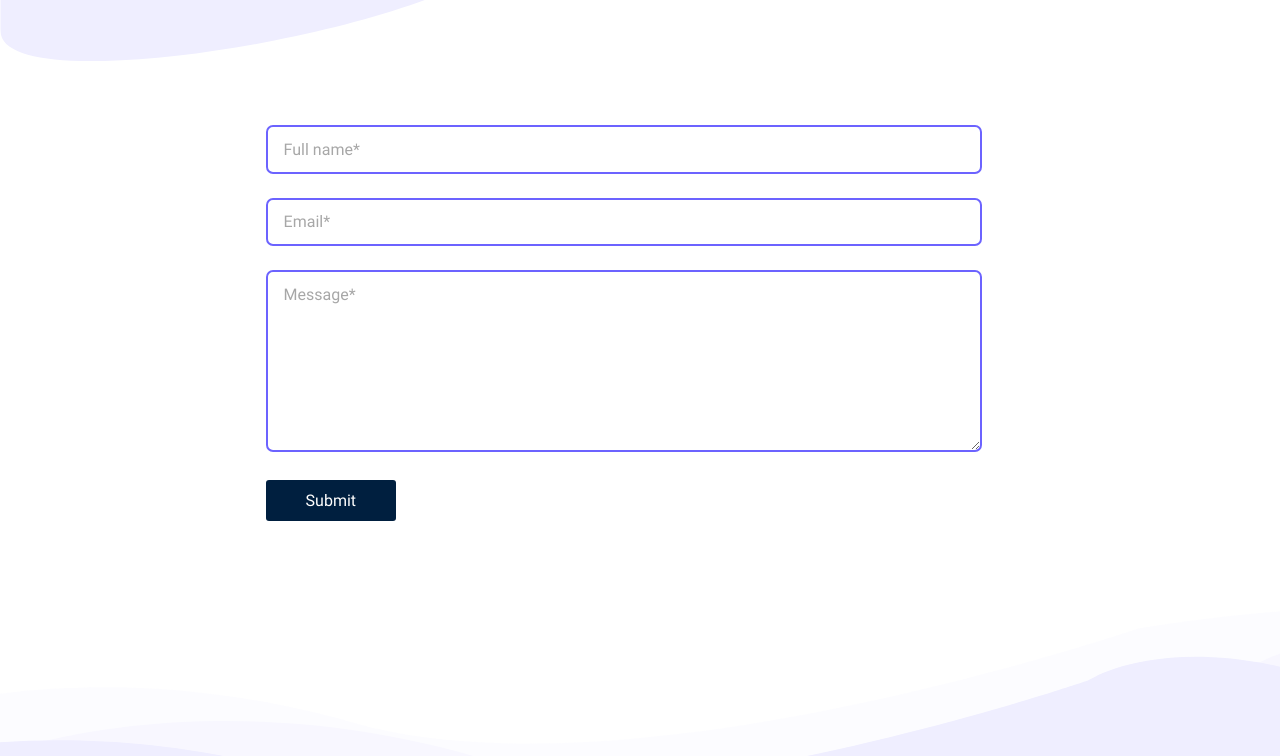
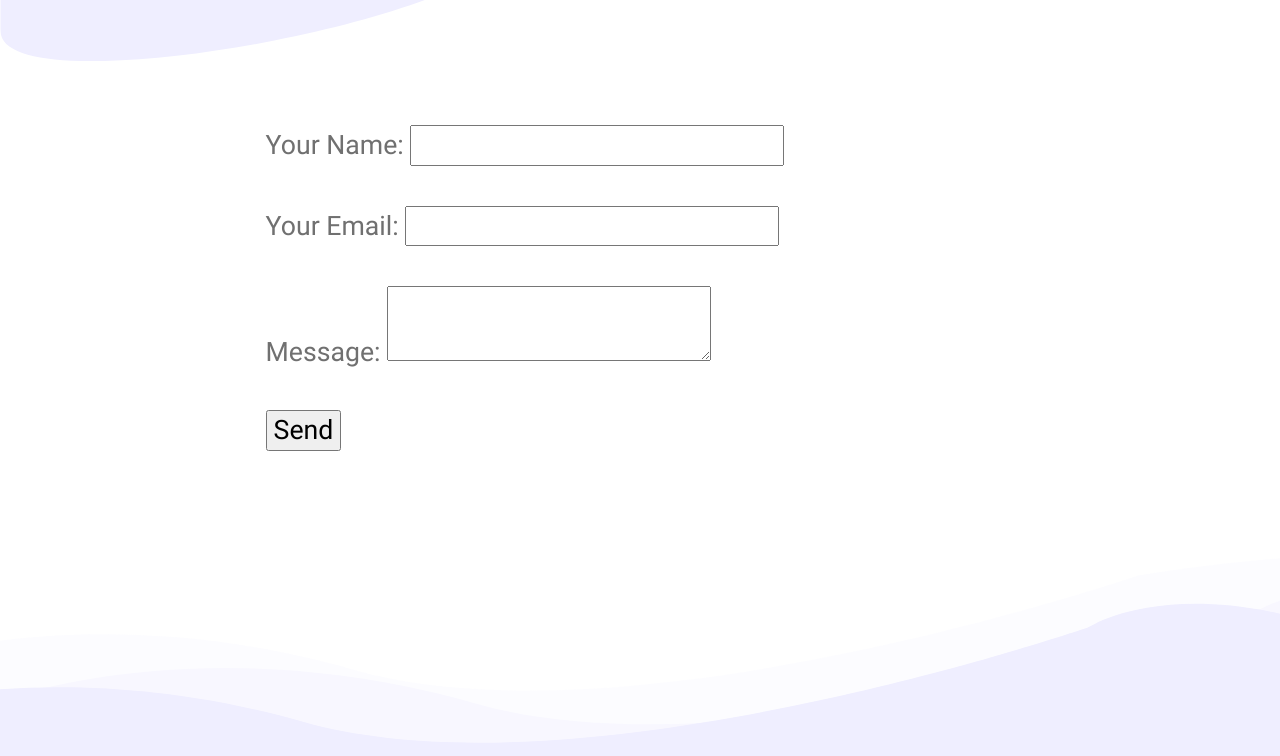
Before and after one commit to SarahMAmann/portfolio, a Gatsby site in the folder gatsby-portfolio-dev/: page / in a window 1280 px wide. Shown: the part 2103-2859 px from the top of the page. Built offline with nearby package versions, Linux system fonts and the light colour scheme; Gatsby itself is replaced by a stand-in of ours.

Commit message:
testing netlify form

```diff
--- a/gatsby-portfolio-dev/src/components/landing/Contact/ContactForm/index.jsx
+++ b/gatsby-portfolio-dev/src/components/landing/Contact/ContactForm/index.jsx
@@ -7,114 +7,130 @@
 import { Error, Center, InputField } from './styles';
 
 export default () => (
-  <Formik
-    initialValues={{
-      name: '',
-      email: '',
-      message: '',
-      recaptcha: '',
-      success: false,
-    }}
-    validationSchema={Yup.object().shape({
-      name: Yup.string().required('Full name field is required'),
-      email: Yup.string()
-        .email('Invalid email')
-        .required('Email field is required'),
-      message: Yup.string().required('Message field is required'),
-      recaptcha: Yup.string().required('Robots are not welcome yet!'),
-    })}
-    onSubmit={async ({ name, email, message }, { setSubmitting, resetForm, setFieldValue }) => {
-      try {
-        await axios({
-          method: 'POST',
-          url: `${process.env.GATSBY_PORTFOLIO_FORMIK_ENDPOINT}`,
-          headers: {
-            'Content-Type': 'application/json',
-          },
-          data: JSON.stringify({
-            name,
-            email,
-            message,
-          }),
-        });
-        setSubmitting(false);
-        setFieldValue('success', true);
-        setTimeout(() => resetForm(), 6000);
-      } catch (err) {
-        setSubmitting(false);
-        setFieldValue('success', false);
-				alert('Something went wrong, please try again!') // eslint-disable-line
-      }
-    }}
-  >
-    {({ values, touched, errors, setFieldValue, isSubmitting }) => (
-      <Form
-        data-netlify="true"
-        data-netlify-honeypot="bot-field"
-        data-netlify-recaptcha="true">
-        <InputField>
-          <Input
-            as={FastField}
-            type="text"
-            name="name"
-            component="input"
-            aria-label="name"
-            placeholder="Full name*"
-            error={touched.name && errors.name}
-          />
-          <ErrorMessage component={Error} name="name" />
-        </InputField>
-        <InputField>
-          <Input
-            id="email"
-            aria-label="email"
-            component="input"
-            as={FastField}
-            type="email"
-            name="email"
-            placeholder="Email*"
-            error={touched.email && errors.email}
-          />
-          <ErrorMessage component={Error} name="email" />
-        </InputField>
-        <InputField>
-          <Input
-            as={FastField}
-            component="textarea"
-            aria-label="message"
-            id="message"
-            rows="8"
-            type="text"
-            name="message"
-            placeholder="Message*"
-            error={touched.message && errors.message}
-          />
-          <ErrorMessage component={Error} name="message" />
-        </InputField>
-        {values.name && values.email && values.message && (
-          <InputField>
-            <FastField
-              component={Recaptcha}
-              sitekey={process.env.SITE_RECAPTCHA_KEY}
-              name="recaptcha"
-              onChange={value => setFieldValue('recaptcha', value)}
-            />
-            <ErrorMessage component={Error} name="recaptcha" />
-          </InputField>
-        )}
-        {values.success && (
-          <InputField>
-            <Center>
-              <h4>Your message has been successfully sent, I will get back to you ASAP!</h4>
-            </Center>
-          </InputField>
-        )}
-        <Center>
-          <Button secondary type="submit" disabled={isSubmitting}>
-            Submit
-          </Button>
-        </Center>
-      </Form>
-    )}
-  </Formik>
+  // <Formik
+  //   initialValues={{
+  //     name: '',
+  //     email: '',
+  //     message: '',
+  //     recaptcha: '',
+  //     success: false,
+  //   }}
+  //   validationSchema={Yup.object().shape({
+  //     name: Yup.string().required('Full name field is required'),
+  //     email: Yup.string()
+  //       .email('Invalid email')
+  //       .required('Email field is required'),
+  //     message: Yup.string().required('Message field is required'),
+  //     recaptcha: Yup.string().required('Robots are not welcome yet!'),
+  //   })}
+  //   onSubmit={async ({ name, email, message }, { setSubmitting, resetForm, setFieldValue }) => {
+  //     try {
+  //       await axios({
+  //         method: 'POST',
+  //         url: `${process.env.GATSBY_PORTFOLIO_FORMIK_ENDPOINT}`,
+  //         headers: {
+  //           'Content-Type': 'application/json',
+  //         },
+  //         data: JSON.stringify({
+  //           name,
+  //           email,
+  //           message,
+  //         }),
+  //       });
+  //       setSubmitting(false);
+  //       setFieldValue('success', true);
+  //       setTimeout(() => resetForm(), 6000);
+  //     } catch (err) {
+  //       setSubmitting(false);
+  //       setFieldValue('success', false);
+	// 			alert('Something went wrong, please try again!') // eslint-disable-line
+  //     }
+  //   }}
+  // >
+  //   {({ values, touched, errors, setFieldValue, isSubmitting }) => (
+  //     <Form
+  //       data-netlify="true"
+  //       data-netlify-honeypot="bot-field"
+  //       data-netlify-recaptcha="true">
+  //       <InputField>
+  //         <Input
+  //           as={FastField}
+  //           type="text"
+  //           name="name"
+  //           component="input"
+  //           aria-label="name"
+  //           placeholder="Full name*"
+  //           error={touched.name && errors.name}
+  //         />
+  //         <ErrorMessage component={Error} name="name" />
+  //       </InputField>
+  //       <InputField>
+  //         <Input
+  //           id="email"
+  //           aria-label="email"
+  //           component="input"
+  //           as={FastField}
+  //           type="email"
+  //           name="email"
+  //           placeholder="Email*"
+  //           error={touched.email && errors.email}
+  //         />
+  //         <ErrorMessage component={Error} name="email" />
+  //       </InputField>
+  //       <InputField>
+  //         <Input
+  //           as={FastField}
+  //           component="textarea"
+  //           aria-label="message"
+  //           id="message"
+  //           rows="8"
+  //           type="text"
+  //           name="message"
+  //           placeholder="Message*"
+  //           error={touched.message && errors.message}
+  //         />
+  //         <ErrorMessage component={Error} name="message" />
+  //       </InputField>
+  //       {values.name && values.email && values.message && (
+  //         <InputField>
+  //           <FastField
+  //             component={Recaptcha}
+  //             sitekey={process.env.SITE_RECAPTCHA_KEY}
+  //             name="recaptcha"
+  //             onChange={value => setFieldValue('recaptcha', value)}
+  //           />
+  //           <ErrorMessage component={Error} name="recaptcha" />
+  //         </InputField>
+  //       )}
+  //       {values.success && (
+  //         <InputField>
+  //           <Center>
+  //             <h4>Your message has been successfully sent, I will get back to you ASAP!</h4>
+  //           </Center>
+  //         </InputField>
+  //       )}
+  //       <Center>
+  //         <Button secondary type="submit" disabled={isSubmitting}>
+  //           Submit
+  //         </Button>
+  //       </Center>
+  //     </Form>
+  //   )}
+  // </Formik>
+
+  <form name="contact" method="POST" data-netlify="true">
+  <p>
+    <label>Your Name: <input type="text" name="name" /></label>
+  </p>
+  <p>
+    <label>Your Email: <input type="email" name="email" /></label>
+  </p>
+  <p>
+    <label>Message: <textarea name="message"></textarea></label>
+  </p>
+  <div data-netlify-recaptcha="true"></div>
+  <p>
+    <button type="submit">Send</button>
+  </p>
+</form>
 );
```
Also changed, not shown: 1 other file.
